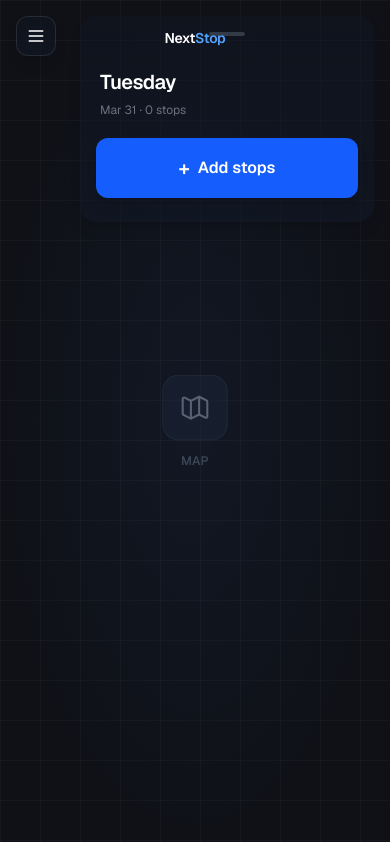
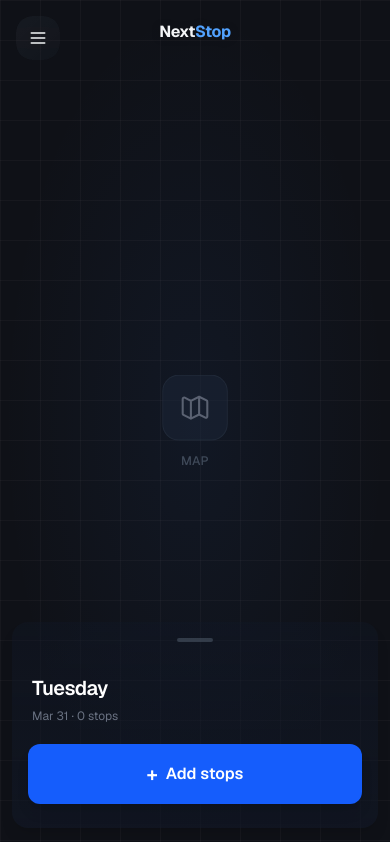
Before and after one commit to yves1-357/tfe-app, a Next.js app in the folder frontend/: page / in a window 390 px wide. Built offline with nearby package versions, Linux system fonts and the light colour scheme.

Commit message:
correction css menu hamburger et retrait des cadre

```diff
--- a/frontend/app/page.tsx
+++ b/frontend/app/page.tsx
@@ -32,7 +32,7 @@
   };
 
   return (
-    <div className="relative h-screen w-screen overflow-hidden bg-[#0f1117]">
+    <div className="relative h-screen w-screen overflow-hidden">
       {/* Map - full viewport background */}
       <MapContainer />
 
@@ -40,47 +40,32 @@
       <button
         type="button"
         onClick={() => setMenuOpen(true)}
-        className="fixed top-4 left-4 z-30 w-10 h-10 bg-gray-900/50 backdrop-blur-2xl border border-white/10 rounded-xl shadow-lg flex items-center justify-center text-white hover:bg-gray-800/60 transition"
+        className="press-effect glass hover-surface fixed top-4 left-4 z-30 w-11 h-11 rounded-2xl flex items-center justify-center text-1"
         aria-label="Open menu"
-        style={{
-          background: 'linear-gradient(to bottom, rgba(17, 24, 39, 0.4), rgba(17, 24, 39, 0.6))',
-        }}
       >
         <svg className="w-5 h-5" fill="none" stroke="currentColor" viewBox="0 0 24 24">
           <path strokeLinecap="round" strokeLinejoin="round" strokeWidth={2} d="M4 6h16M4 12h16M4 18h16" />
         </svg>
       </button>
 
+      {/* Brand - Top Center (frameless) */}
+      <div className="fixed top-4 left-1/2 -translate-x-1/2 z-30 pointer-events-none">
+        <div className="px-2 py-1">
+          <span className="lg-text text-1 text-base font-bold tracking-tight">Next</span>
+          <span className="lg-text text-blue-400 text-base font-bold tracking-tight">Stop</span>
+        </div>
+      </div>
+
       {/* Side Menu */}
       <SideMenu isOpen={menuOpen} onClose={() => setMenuOpen(false)} />
 
-      {/* Bottom Panel - Next to Hamburger */}
-      <div className="fixed top-4 left-20 z-20 w-[400px] max-w-[calc(100vw-6rem)]">
+      {/* Floating panel - top-left on desktop, bottom sheet on mobile */}
+      <div className="fixed z-20 left-1/2 -translate-x-1/2 bottom-4 w-[calc(100vw-1.5rem)] max-w-[420px] sm:left-20 sm:translate-x-0 sm:top-4 sm:bottom-auto">
         <BottomPanel stopsCount={stops.length} onOptimize={handleOptimize}>
           <AddStopInput onAddStop={handleAddStop} />
           <StopList stops={stops} onRemoveStop={handleRemoveStop} />
         </BottomPanel>
       </div>
-
-      {/* Centered UI shell */}
-      <div className="absolute inset-0 flex justify-center pointer-events-none">
-        <div className="relative w-full max-w-[480px] h-full pointer-events-auto">
-
-          {/* App Title - Top Center */}
-          <div className="absolute top-4 left-1/2 -translate-x-1/2 z-20 pointer-events-none">
-            <div className="  px-5 py-2.5   border-gray-700/30 ">
-              <span className="text-white text-sm font-semibold tracking-tight">Next</span>
-              <span className="text-blue-400 text-sm font-semibold tracking-tight">Stop</span>
-            </div>
-          </div>
-
-          {/* Map floating controls - inside centered shell */}
-          <div className="absolute bottom-52 right-4 z-10 flex flex-col gap-3">
-
-
-          </div>
-        </div>
-      </div>
     </div>
   );
 }
```
